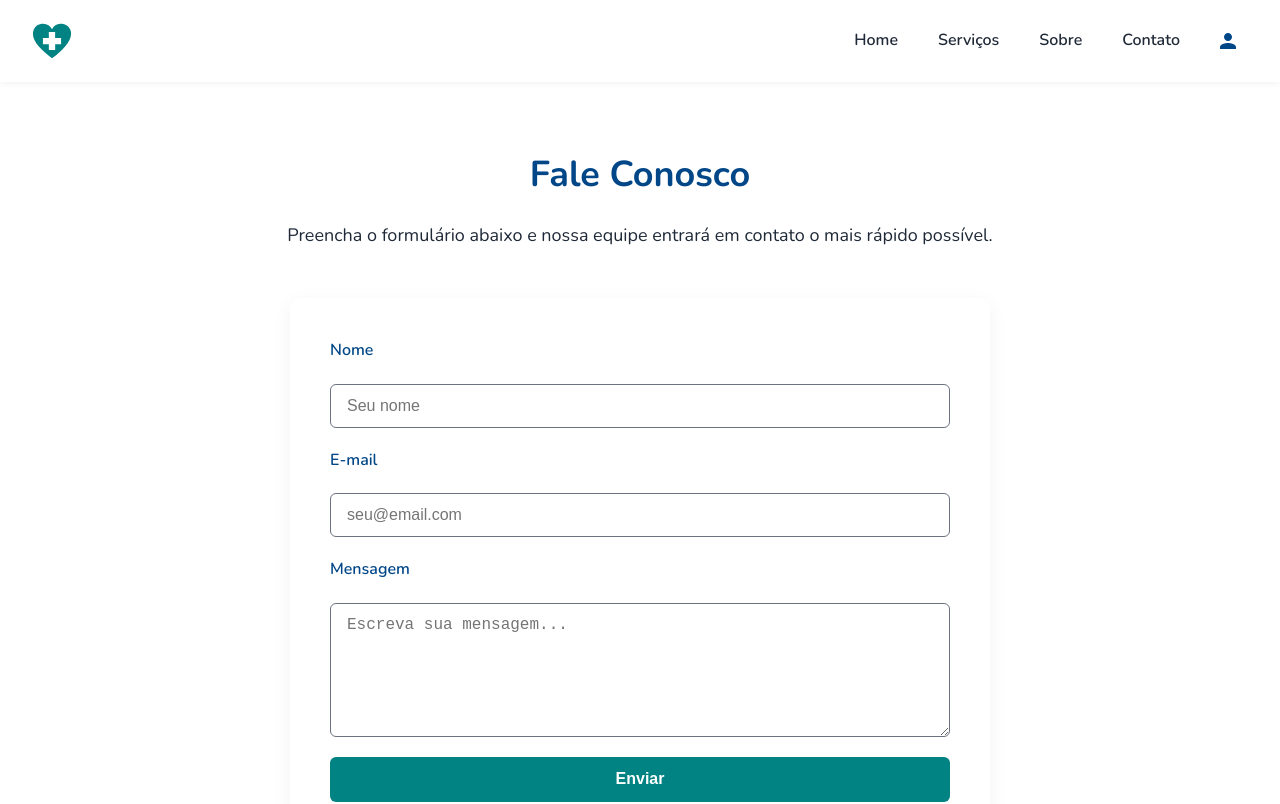
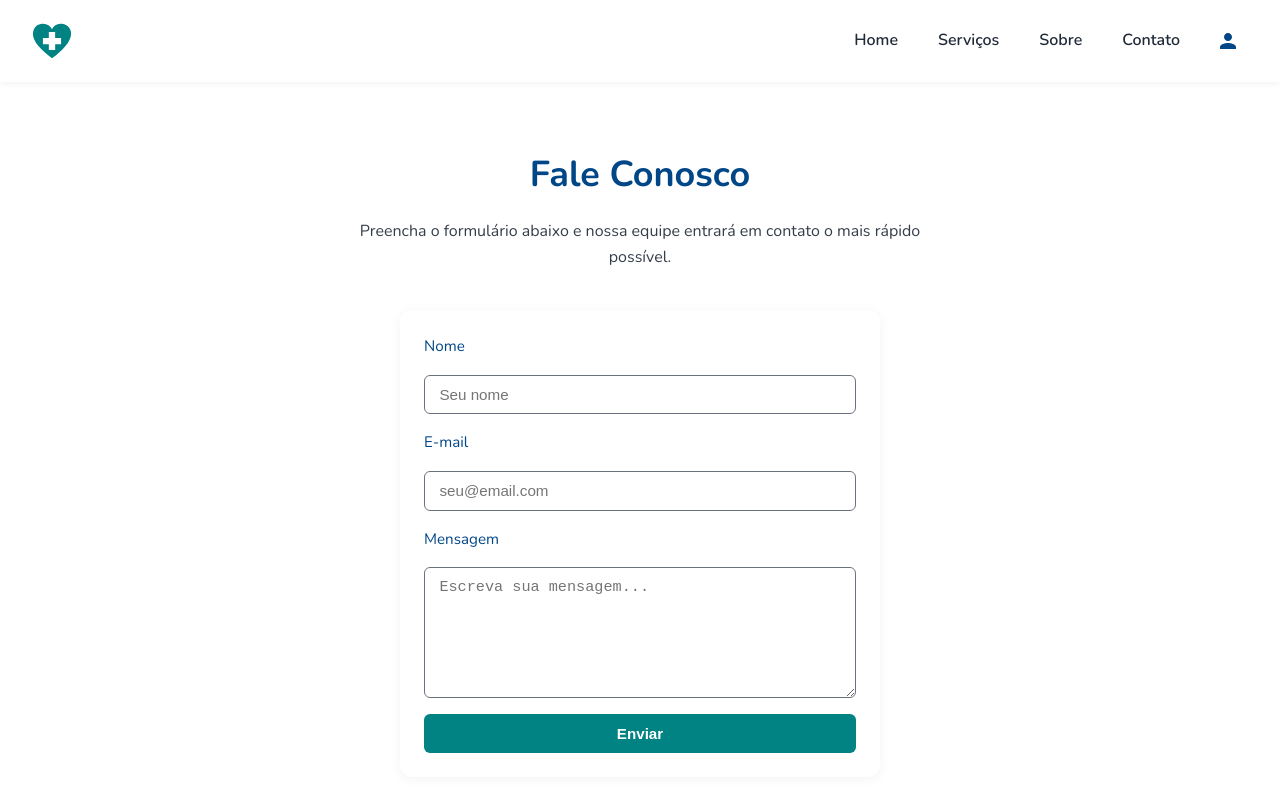
Before and after one commit to misaelalves99/lacrei-saude, a Next.js app: page /contato in a window 1280 px wide. Shown: the top 804 px of the page. Built offline with nearby package versions, Linux system fonts and the light colour scheme.

Commit message:
Modificando layout de contato

```diff
--- a/src/app/components/contact/ContactForm.styles.ts
+++ b/src/app/components/contact/ContactForm.styles.ts
@@ -1,50 +1,52 @@
+// src/components/contact/ContactForm.styles.ts
 "use client";
 import styled from "styled-components";
 
 export const Form = styled.form`
   display: flex;
   flex-direction: column;
-  gap: 1.25rem;
+  gap: 1rem;
   background: ${({ theme }) => theme.colors.white};
-  padding: clamp(1.5rem, 4vw, 2.5rem);
+  padding: 1.5rem;
   border-radius: ${({ theme }) => theme.radius.lg};
-  box-shadow: 0 4px 20px rgba(0, 0, 0, 0.05);
-  max-width: 700px;
+  box-shadow: 0 2px 12px rgba(0, 0, 0, 0.05);
+  max-width: 480px;
   margin: 0 auto;
 `;
 
 export const Label = styled.label`
-  font-weight: 600;
+  font-weight: 500;
   color: ${({ theme }) => theme.colors.primaryDark};
-  font-size: clamp(0.9rem, 2vw, 1rem);
+  font-size: 0.95rem;
 `;
 
 export const Input = styled.input`
-  padding: 0.75rem 1rem;
+  padding: 0.65rem 0.9rem;
   border: 1px solid ${({ theme }) => theme.colors.gray};
   border-radius: ${({ theme }) => theme.radius.md};
-  font-size: 1rem;
+  font-size: 0.95rem;
   transition: border-color 0.2s, box-shadow 0.2s;
 
   &:focus {
     outline: none;
     border-color: ${({ theme }) => theme.colors.primary};
-    box-shadow: 0 0 0 3px rgba(1, 131, 131, 0.25);
+    box-shadow: 0 0 0 2px rgba(1, 131, 131, 0.25);
   }
 `;
 
 export const TextArea = styled.textarea`
-  padding: 0.75rem 1rem;
+  padding: 0.65rem 0.9rem;
   border: 1px solid ${({ theme }) => theme.colors.gray};
   border-radius: ${({ theme }) => theme.radius.md};
-  font-size: 1rem;
+  font-size: 0.95rem;
   resize: vertical;
+  min-height: 120px;
   transition: border-color 0.2s, box-shadow 0.2s;
 
   &:focus {
     outline: none;
     border-color: ${({ theme }) => theme.colors.primary};
-    box-shadow: 0 0 0 3px rgba(1, 131, 131, 0.25);
+    box-shadow: 0 0 0 2px rgba(1, 131, 131, 0.25);
   }
 `;
 
@@ -52,11 +54,11 @@ export const SubmitButton = styled.button`
   background: ${({ theme }) => theme.colors.primary};
   color: ${({ theme }) => theme.colors.white};
   font-weight: 600;
-  padding: 0.85rem 1.25rem;
+  padding: 0.7rem 1rem;
   border-radius: ${({ theme }) => theme.radius.md};
   border: none;
   cursor: pointer;
-  font-size: 1rem;
+  font-size: 0.95rem;
   transition: background 0.25s ease, transform 0.15s ease;
 
   &:hover,
@@ -64,7 +66,7 @@ export const SubmitButton = styled.button`
     background: ${({ theme }) => theme.colors.primaryDark};
     transform: translateY(-1px);
     outline: none;
-    box-shadow: 0 0 0 3px rgba(1, 131, 131, 0.35);
+    box-shadow: 0 0 0 2px rgba(1, 131, 131, 0.35);
   }
 
   &:disabled {
@@ -78,6 +80,6 @@ export const SuccessMessage = styled.p`
   color: ${({ theme }) => theme.colors.primaryDark};
   font-weight: 600;
   text-align: center;
-  margin-bottom: 1rem;
-  font-size: 1rem;
+  margin-bottom: 0.5rem;
+  font-size: 0.95rem;
 `;
--- /dev/null
+++ b/src/app/contato/ContactPage.styles.ts
@@ -0,0 +1,28 @@
+// src/contato/ContactPage.styles.ts
+"use client";
+
+import styled from "styled-components";
+
+export const ContactPageWrapper = styled.main`
+  max-width: 900px;
+  margin: 4rem auto;
+  padding: 0 1rem;
+`;
+
+export const PageTitle = styled.h1`
+  font-size: 2.25rem;
+  font-weight: 700;
+  text-align: center;
+  margin-bottom: 1rem;
+  color: ${({ theme }) => theme.colors.primaryDark};
+`;
+
+export const PageSubtitle = styled.p`
+  text-align: center;
+  font-size: 1rem;
+  line-height: 1.6;
+  max-width: 600px;
+  margin: 0 auto 2.5rem auto;
+  color: ${({ theme }) => theme.colors.text};
+  opacity: 0.9;
+`;
--- a/src/app/contato/page.tsx
+++ b/src/app/contato/page.tsx
@@ -1,40 +1,19 @@
 // src/contato/page.tsx
-
 "use client";
 
 import React from "react";
 import { ContactForm } from "../components/contact/ContactForm";
-import styled from "styled-components";
-
-const ContactPageWrapper = styled.main`
-  max-width: 900px;
-  margin: 4rem auto;
-  padding: 0 1rem;
-`;
-
-const PageTitle = styled.h1`
-  font-size: 2.25rem;
-  font-weight: 700;
-  text-align: center;
-  margin-bottom: 1rem;
-  color: ${({ theme }) => theme.colors.primaryDark};
-`;
-
-const PageSubtitle = styled.p`
-  text-align: center;
-  font-size: 1.125rem;
-  margin-bottom: 3rem;
-  color: ${({ theme }) => theme.colors.text};
-`;
+import * as S from "./ContactPage.styles";
 
 export default function ContactPage() {
   return (
-    <ContactPageWrapper>
-      <PageTitle>Fale Conosco</PageTitle>
-      <PageSubtitle>
-        Preencha o formulário abaixo e nossa equipe entrará em contato o mais rápido possível.
-      </PageSubtitle>
+    <S.ContactPageWrapper>
+      <S.PageTitle>Fale Conosco</S.PageTitle>
+      <S.PageSubtitle>
+        Preencha o formulário abaixo e nossa equipe entrará em contato o mais
+        rápido possível.
+      </S.PageSubtitle>
       <ContactForm />
-    </ContactPageWrapper>
+    </S.ContactPageWrapper>
   );
 }
```
